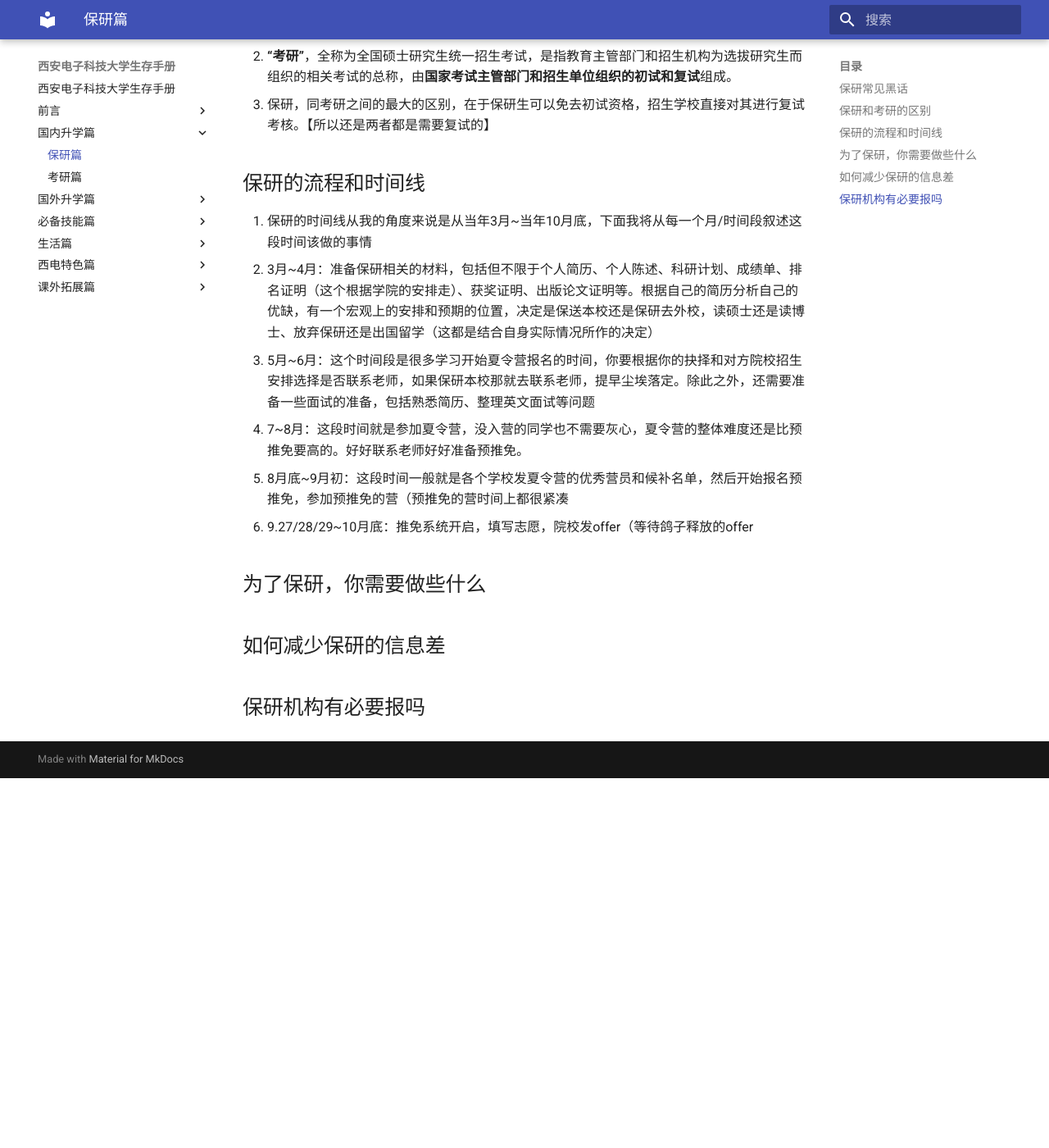
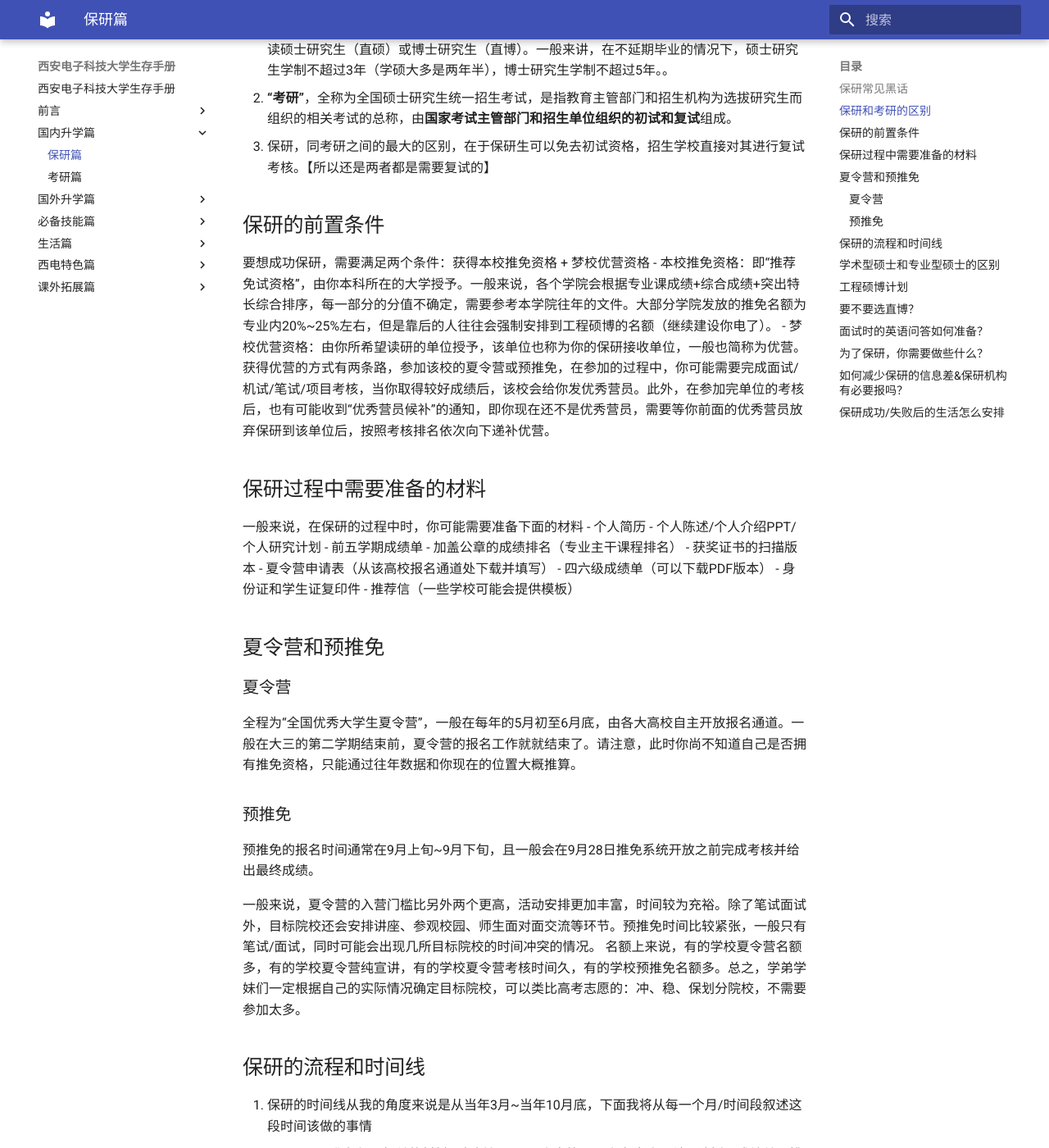
Before and after one commit to SurviveXDU/SurviveXDU, an MkDocs documentation site: the page built from docs/国内升学篇/保研篇.md, in a window 1280 px wide and 1400 px high, scrolled down 981 px. Shown: the whole window at 82% size. Built offline with MkDocs 1.6.1 and Material for MkDocs 9.7.7, drawn with Linux system fonts in a browser that asks for light colours; before the commit the page ends 1930 px from its top, so only the background shows below that; some of the changed text lies outside the part shown.

Commit message:
Update 保研篇.md

```diff
--- a/docs/国内升学篇/保研篇.md
+++ b/docs/国内升学篇/保研篇.md
@@ -38,10 +38,35 @@
 
 ## 保研和考研的区别
 
-1. **“保研”**，即推荐优秀应届本科毕业生免试攻读研究生，简称“推免”。推荐免试是指依据国家有关政策，对部分高等学校规定推荐的本科优秀应届毕业生，及其他符合相关规定的考生，经确认其免初试资格，由招生单位**直接进行复试考核**的选拔方式。
+1. **“保研”**，即推荐优秀应届本科毕业生免试攻读研究生，简称“推免”。推荐免试是指依据国家有关政策，对部分高等学校规定推荐的本科优秀应届毕业生，及其他符合相关规定的考生，经确认其免初试资格，由招生单位**直接进行复试考核**的选拔方式。在参加推免时，学生可以选择攻读硕士研究生（直硕）或博士研究生（直博）。一般来讲，在不延期毕业的情况下，硕士研究生学制不超过3年（学硕大多是两年半），博士研究生学制不超过5年。。
 2. **“考研”**，全称为全国硕士研究生统一招生考试，是指教育主管部门和招生机构为选拔研究生而组织的相关考试的总称，由**国家考试主管部门和招生单位组织的初试和复试**组成。
 3. 保研，同考研之间的最大的区别，在于保研生可以免去初试资格，招生学校直接对其进行复试考核。【所以还是两者都是需要复试的】
 
+## 保研的前置条件
+要想成功保研，需要满足两个条件：获得本校推免资格 + 梦校优营资格
+- 本校推免资格：即“推荐免试资格”，由你本科所在的大学授予。一般来说，各个学院会根据专业课成绩+综合成绩+突出特长综合排序，每一部分的分值不确定，需要参考本学院往年的文件。大部分学院发放的推免名额为专业内20%~25%左右，但是靠后的人往往会强制安排到工程硕博的名额（继续建设你电了）。
+- 梦校优营资格：由你所希望读研的单位授予，该单位也称为你的保研接收单位，一般也简称为优营。获得优营的方式有两条路，参加该校的夏令营或预推免，在参加的过程中，你可能需要完成面试/机试/笔试/项目考核，当你取得较好成绩后，该校会给你发优秀营员。此外，在参加完单位的考核后，也有可能收到“优秀营员候补”的通知，即你现在还不是优秀营员，需要等你前面的优秀营员放弃保研到该单位后，按照考核排名依次向下递补优营。
+
+## 保研过程中需要准备的材料
+一般来说，在保研的过程中时，你可能需要准备下面的材料
+- 个人简历
+- 个人陈述/个人介绍PPT/个人研究计划
+- 前五学期成绩单
+- 加盖公章的成绩排名（专业主干课程排名）
+- 获奖证书的扫描版本
+- 夏令营申请表（从该高校报名通道处下载并填写）
+- 四六级成绩单（可以下载PDF版本）
+- 身份证和学生证复印件
+- 推荐信（一些学校可能会提供模板）
+
+## 夏令营和预推免
+### 夏令营
+全程为“全国优秀大学生夏令营”，一般在每年的5月初至6月底，由各大高校自主开放报名通道。一般在大三的第二学期结束前，夏令营的报名工作就就结束了。请注意，此时你尚不知道自己是否拥有推免资格，只能通过往年数据和你现在的位置大概推算。
+### 预推免
+预推免的报名时间通常在9月上旬~9月下旬，且一般会在9月28日推免系统开放之前完成考核并给出最终成绩。
+
+一般来说，夏令营的入营门槛比另外两个更高，活动安排更加丰富，时间较为充裕。除了笔试面试外，目标院校还会安排讲座、参观校园、师生面对面交流等环节。预推免时间比较紧张，一般只有笔试/面试，同时可能会出现几所目标院校的时间冲突的情况。
+名额上来说，有的学校夏令营名额多，有的学校夏令营纯宣讲，有的学校夏令营考核时间久，有的学校预推免名额多。总之，学弟学妹们一定根据自己的实际情况确定目标院校，可以类比高考志愿的：冲、稳、保划分院校，不需要参加太多。
 ## 保研的流程和时间线
 
 1. 保研的时间线从我的角度来说是从当年3月~当年10月底，下面我将从每一个月/时间段叙述这段时间该做的事情
@@ -49,10 +74,20 @@
 3. 5月~6月：这个时间段是很多学习开始夏令营报名的时间，你要根据你的抉择和对方院校招生安排选择是否联系老师，如果保研本校那就去联系老师，提早尘埃落定。除此之外，还需要准备一些面试的准备，包括熟悉简历、整理英文面试等问题
 4. 7~8月：这段时间就是参加夏令营，没入营的同学也不需要灰心，夏令营的整体难度还是比预推免要高的。好好联系老师好好准备预推免。
 5. 8月底~9月初：这段时间一般就是各个学校发夏令营的优秀营员和候补名单，然后开始报名预推免，参加预推免的营（预推免的营时间上都很紧凑
-6. 9.27/28/29~10月底：推免系统开启，填写志愿，院校发offer（等待鸽子释放的offer
+6. 9.27/28/29~10月底：推免系统开启，填写志愿，院校发offer（等待鸽子释放的offer）
+7. 10.20：研招网保研报名通道关闭，此时若仍未成功保研，则安心准备考研
 
-## 为了保研，你需要做些什么
+## 学术型硕士和专业型硕士的区别
+在进行保研报名的时候，学生可以报学术型/专业型的硕士 (按照政策解释的话，国家希望学术型硕博能够产出更多研究成果，重点在科研；而专业型硕博则面向就业，重点在技能)，关于学术型和专业型的区别在于**学费**、**毕业条件**和**升学**三个方面，往往来说学硕的费用是国家规定的8000元/年，但是专硕的学费往往很高，动辄几万一年，毕业条件的话，大部分学硕是要求有论文发表的，专硕相对来说会宽松一点。在升学上，有些学校可能会更倾向与学硕转博。这些导致夏令营中学术型硕士的名额往往少于专业型，同时竞争强度还强。
 
-## 如何减少保研的信息差
+## 工程硕博计划
 
-## 保研机构有必要报吗
+## 要不要选直博？
+
+## 面试时的英语问答如何准备？
+
+## 为了保研，你需要做些什么？
+
+## 如何减少保研的信息差&保研机构有必要报吗？
+
+## 保研成功/失败后的生活怎么安排
```
